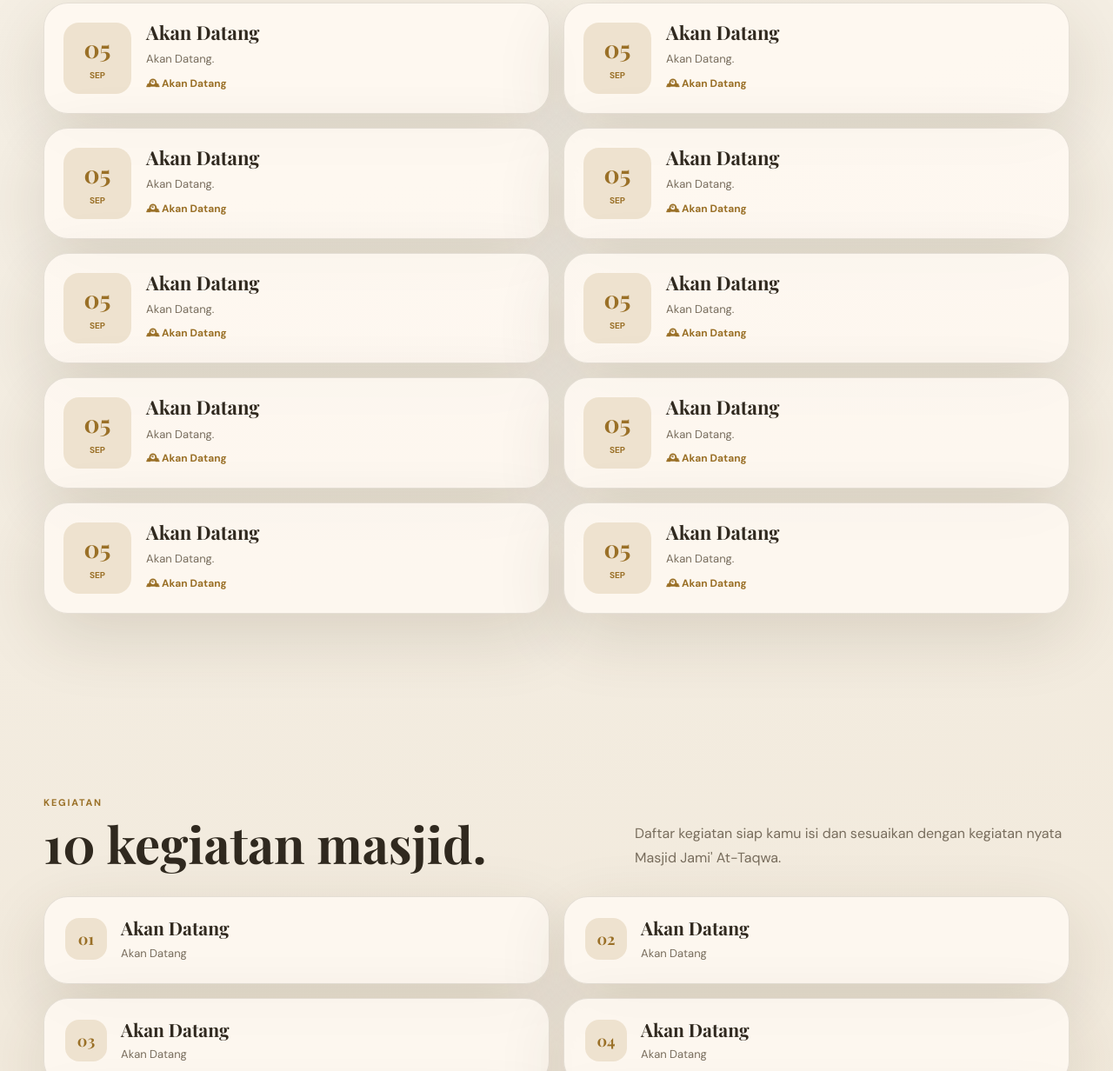
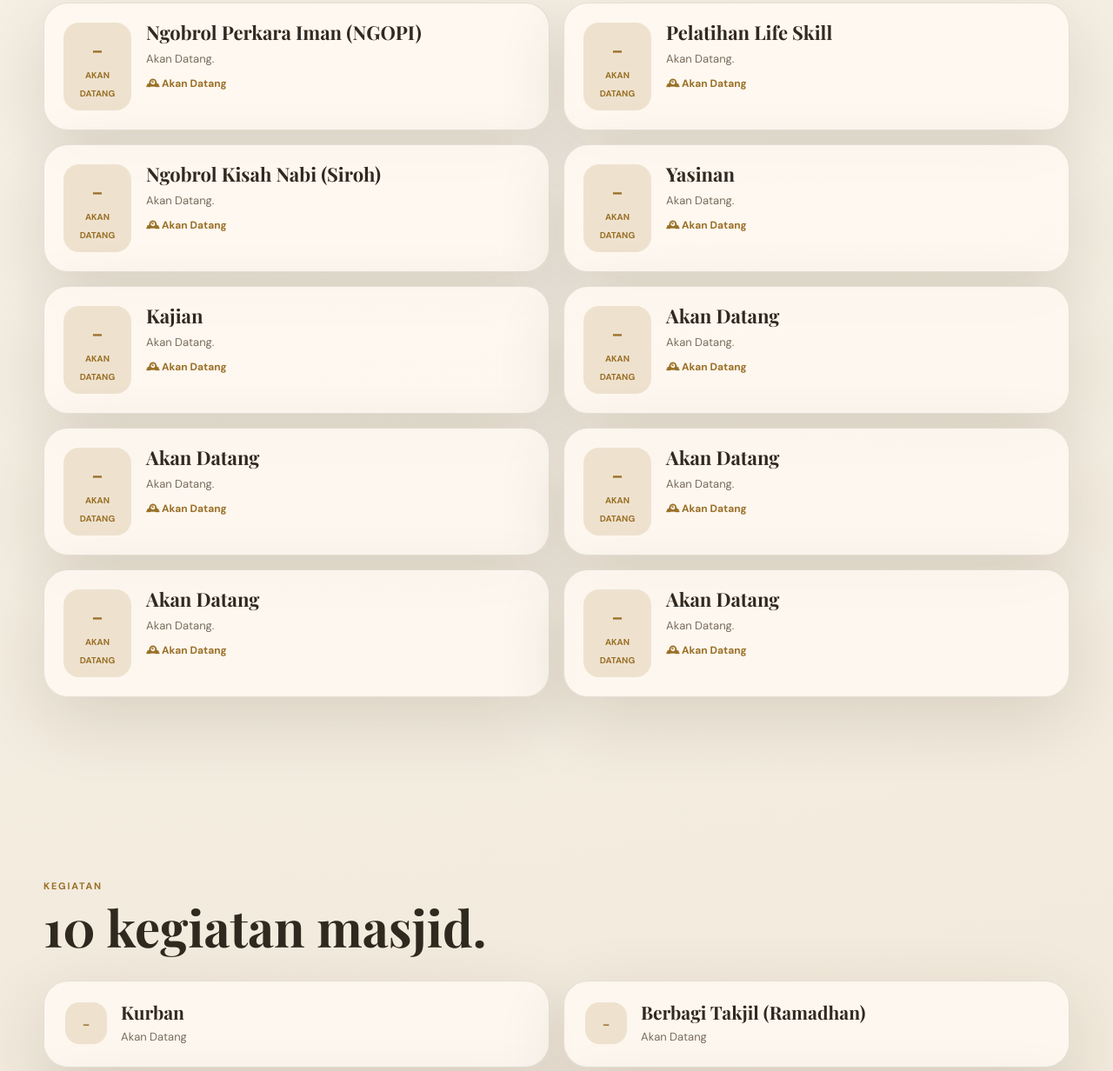
Before and after one commit to Altan-Developer/attaqwa, a plain HTML site: page index.html in a window 1280 px wide. Shown: the part 2857-4089 px from the top of the page at 87% size. Drawn offline with nearby package versions, Linux system fonts and the light colour scheme.

Commit message:
Add files via upload

```diff
--- a/index.html
+++ b/index.html
@@ -69,9 +69,9 @@ footer{padding:60px 0 35px;border-top:1px solid var(--line);color:var(--muted);f
 
 <section id="program"><div class="wrap"><div class="head reveal"><div><div class="kicker">Program Kerja</div><h2>5 ruang kebaikan.</h2></div><p>Klik setiap card untuk melihat detail program.</p></div><div id="programs" class="programs"></div></div></section>
 
-<section id="agenda"><div class="wrap"><div class="head reveal"><div><div class="kicker">Agenda</div><h2>10 agenda jamaah.</h2></div><p>Semua tanggal, waktu, judul, dan deskripsi di bawah bisa kamu edit langsung dari file <b>index.html</b> lewat VS Code.</p></div><div id="events" class="events"></div></div></section>
+<section id="agenda"><div class="wrap"><div class="head reveal"><div><div class="kicker">Agenda</div><h2>10 agenda jamaah.</h2></div><p></p></div><div id="events" class="events"></div></div></section>
 
-<section id="kegiatan"><div class="wrap"><div class="head reveal"><div><div class="kicker">Kegiatan</div><h2>10 kegiatan masjid.</h2></div><p>Daftar kegiatan siap kamu isi dan sesuaikan dengan kegiatan nyata Masjid Jami' At-Taqwa.</p></div><div id="activities" class="activities"></div></div></section>
+<section id="kegiatan"><div class="wrap"><div class="head reveal"><div><div class="kicker">Kegiatan</div><h2>10 kegiatan masjid.</h2></div><p></p></div><div id="activities" class="activities"></div></div></section>
 
 <section id="galeri"><div class="wrap"><div class="head reveal"><div><div class="kicker">Galeri</div><h2>Jejak kebersamaan.</h2></div><p>Ruang dokumentasi kegiatan Masjid Jami' At-Taqwa.</p></div><div class="gallery"><div class="photo reveal"><img src="program1.jpg"><div class="caption">Kegiatan dakwah</div></div><div class="photo reveal"><img src="program2.jpg"><div class="caption">Pendidikan Qur'an</div></div><div class="photo reveal"><img src="program3.jpg"><div class="caption">Kepedulian sosial</div></div><div class="photo reveal"><img src="program4.jpg"><div class="caption">Pemuda masjid</div></div></div></div></section>
 
@@ -104,13 +104,6 @@ footer{padding:60px 0 35px;border-top:1px solid var(--line);color:var(--muted);f
 <div id="modal" class="modal" onclick="if(event.target===this)closeModal()"><div class="modalbox"><div class="modalmedia"><img id="modalImg"></div><div class="modalbody"><button class="btn ghost close" onclick="closeModal()">Tutup</button><div class="tag" id="modalTag"></div><h2 id="modalTitle" style="font-size:38px;margin:10px 0"></h2><p id="modalDesc"></p></div></div></div>
 
 <script>
-// ================================================================
-// EDIT DI SINI DARI VS CODE
-// Ganti teks, tanggal, jam, dan deskripsi sesuai kegiatan asli.
-// Tidak ada tombol Edit/Simpan di website.
-//
-// FOLLOW US — edit 3 link + username di bagian HTML #sosial di atas.
-// ================================================================
 
 const programs=[
 ["Kajian & Dakwah","DAKWAH","program1.jpg","Kajian rutin, tausiyah, dan ruang belajar Islam yang hangat untuk jamaah. Jadikan masjid sebagai tempat bertumbuh dalam ilmu dan amal."],
@@ -120,34 +113,32 @@ const programs=[
 ["Ahad Berkah","KEPEDULIAN","program5.jpg","Program Berbagi Rezeki Berupa Sembako/Sayur Mayur terhadap Masyarakat Setempat."]
 ];
 
-// 10 AGENDA — EDIT LANGSUNG DI SINI
 // Format: ["tanggal","bulan","judul","jam","deskripsi"]
 const events=[
-["05","Sep","Akan Datang","Akan Datang","Akan Datang."],
-["05","Sep","Akan Datang","Akan Datang","Akan Datang."],
-["05","Sep","Akan Datang","Akan Datang","Akan Datang."],
-["05","Sep","Akan Datang","Akan Datang","Akan Datang."],
-["05","Sep","Akan Datang","Akan Datang","Akan Datang."],
-["05","Sep","Akan Datang","Akan Datang","Akan Datang."],
-["05","Sep","Akan Datang","Akan Datang","Akan Datang."],
-["05","Sep","Akan Datang","Akan Datang","Akan Datang."],
-["05","Sep","Akan Datang","Akan Datang","Akan Datang."],
-["05","Sep","Akan Datang","Akan Datang","Akan Datang."],
+["-","Akan Datang","Ngobrol Perkara Iman (NGOPI)","Akan Datang","Akan Datang."],
+["-","Akan Datang","Pelatihan Life Skill","Akan Datang","Akan Datang."],
+["-","Akan Datang","Ngobrol Kisah Nabi (Siroh)","Akan Datang","Akan Datang."],
+["-","Akan Datang","Yasinan","Akan Datang","Akan Datang."],
+["-","Akan Datang","Kajian","Akan Datang","Akan Datang."],
+["-","Akan Datang","Akan Datang","Akan Datang","Akan Datang."],
+["-","Akan Datang","Akan Datang","Akan Datang","Akan Datang."],
+["-","Akan Datang","Akan Datang","Akan Datang","Akan Datang."],
+["-","Akan Datang","Akan Datang","Akan Datang","Akan Datang."],
+["-","Akan Datang","Akan Datang","Akan Datang","Akan Datang."],
 ];
 
-// 10 KEGIATAN — EDIT LANGSUNG DI SINI
 // Format: ["nomor","judul","deskripsi"]
 const activities=[
-["01","Akan Datang","Akan Datang"],
-["02","Akan Datang","Akan Datang"],
-["03","Akan Datang","Akan Datang"],
-["04","Akan Datang","Akan Datang"],
-["05","Akan Datang","Akan Datang"],
-["06","Akan Datang","Akan Datang"],
-["07","Akan Datang","Akan Datang"],
-["08","Akan Datang","Akan Datang"],
-["09","Akan Datang","Akan Datang"],
-["10","Akan Datang","Akan Datang"],
+["-","Kurban","Akan Datang"],
+["-","Berbagi Takjil (Ramadhan)","Akan Datang"],
+["-","Bersih - Bersih Bersama","Akan Datang"],
+["-","Akan Datang","Akan Datang"],
+["-","Akan Datang","Akan Datang"],
+["-","Akan Datang","Akan Datang"],
+["-","Akan Datang","Akan Datang"],
+["-","Akan Datang","Akan Datang"],
+["-","Akan Datang","Akan Datang"],
+["-","Akan Datang","Akan Datang"],
 ];
 
 function renderPrograms(){
```
